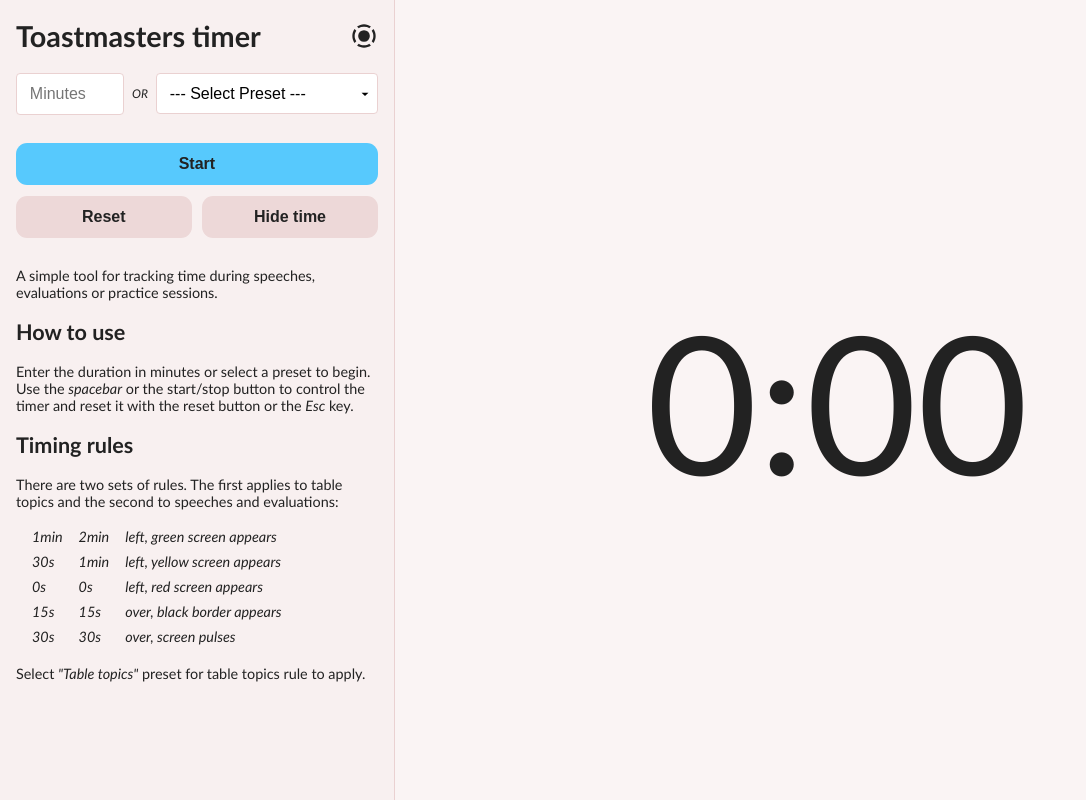
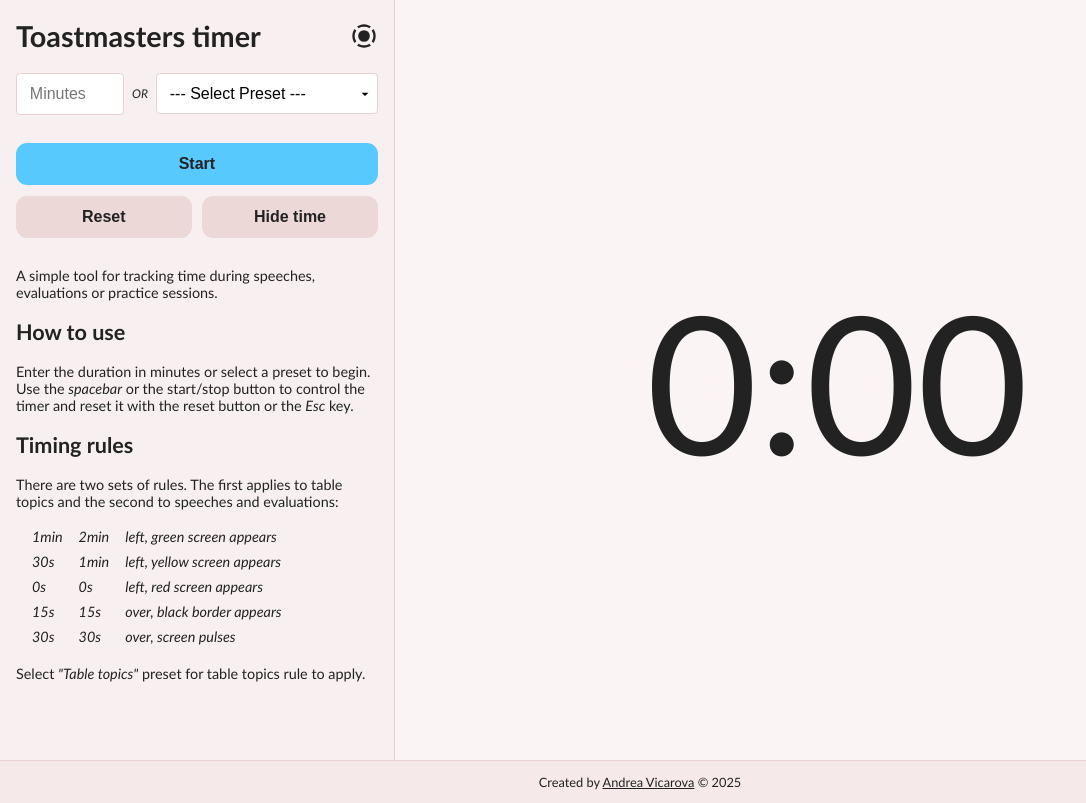
Before and after one commit to Ajuska/toastmasters-timer, an Angular app: page / in a window 1280 px wide. Shown: the whole page, without its empty margins (0-1086 px from the left). Built offline with nearby package versions, Linux system fonts and the light colour scheme; what worker-timers would draw is missing.

Commit message:
Add footer

```diff
--- a/src/app/app.component.html
+++ b/src/app/app.component.html
@@ -67,3 +67,10 @@
     ></app-timer-display>
   </div>
 </main>
+<footer class="footer">
+  Created by
+  <a href="https://www.linkedin.com/in/andrea-vicarova" target="_blank">
+    Andrea Vicarova</a
+  >
+  © 2025
+</footer>
--- a/src/app/app.component.sass
+++ b/src/app/app.component.sass
@@ -9,14 +9,14 @@
 
   @include respond-to('medium')
     flex-direction: column
-    height: 100vh
+    height: calc(100vh - 2.5rem)
 
 .sidebar
   max-width: min-content
   padding: 0rem 1rem
   background-color: darken($rose, 1%)
   border-right: 1px solid darken($rose, 10%)
-  height: 100vh
+  height: calc(100vh - 2.5rem)
   display: flex
   flex-direction: column
   font-size: 0.9rem
@@ -46,7 +46,7 @@
   min-height: 200px
 
   @include respond-to('small-height')
-    height: 100vh
+    height: calc(100vh - 2.5rem)
 
 .svg-icon
   transition: fill 0.3s ease-in-out
--- a/src/styles.sass
+++ b/src/styles.sass
@@ -64,3 +64,17 @@
   color: black
   padding-right: 1.5rem
   flex: 1 auto
+
+footer
+  text-align: center
+  padding: 0.8rem
+  background-color: darken($rose, 3%)
+  border-top: 1px solid darken($rose, 10%)
+  color: $black
+  font-size: 0.8rem
+
+  a
+    color: $black
+    transition: color 0.2s ease-in-out
+    &:hover
+      color: lighten($black, 25%)
```
